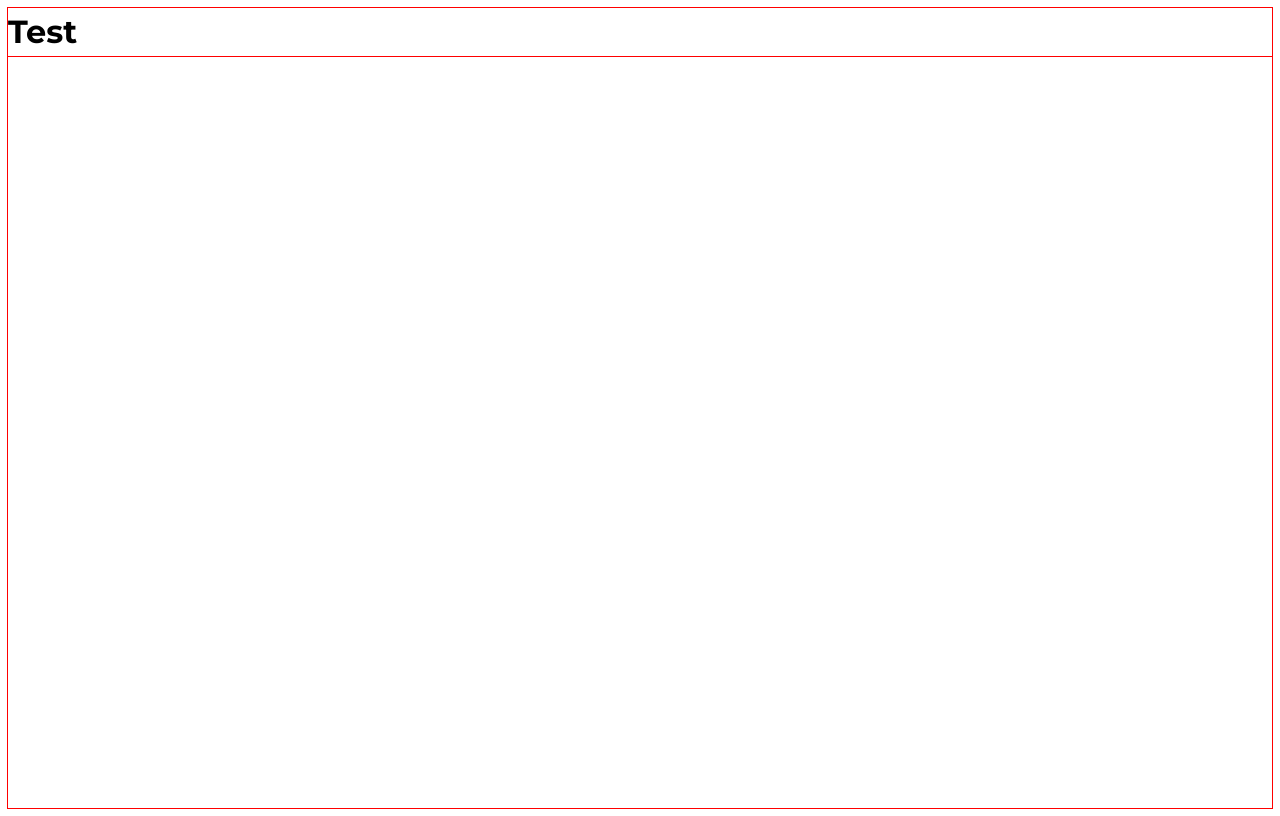
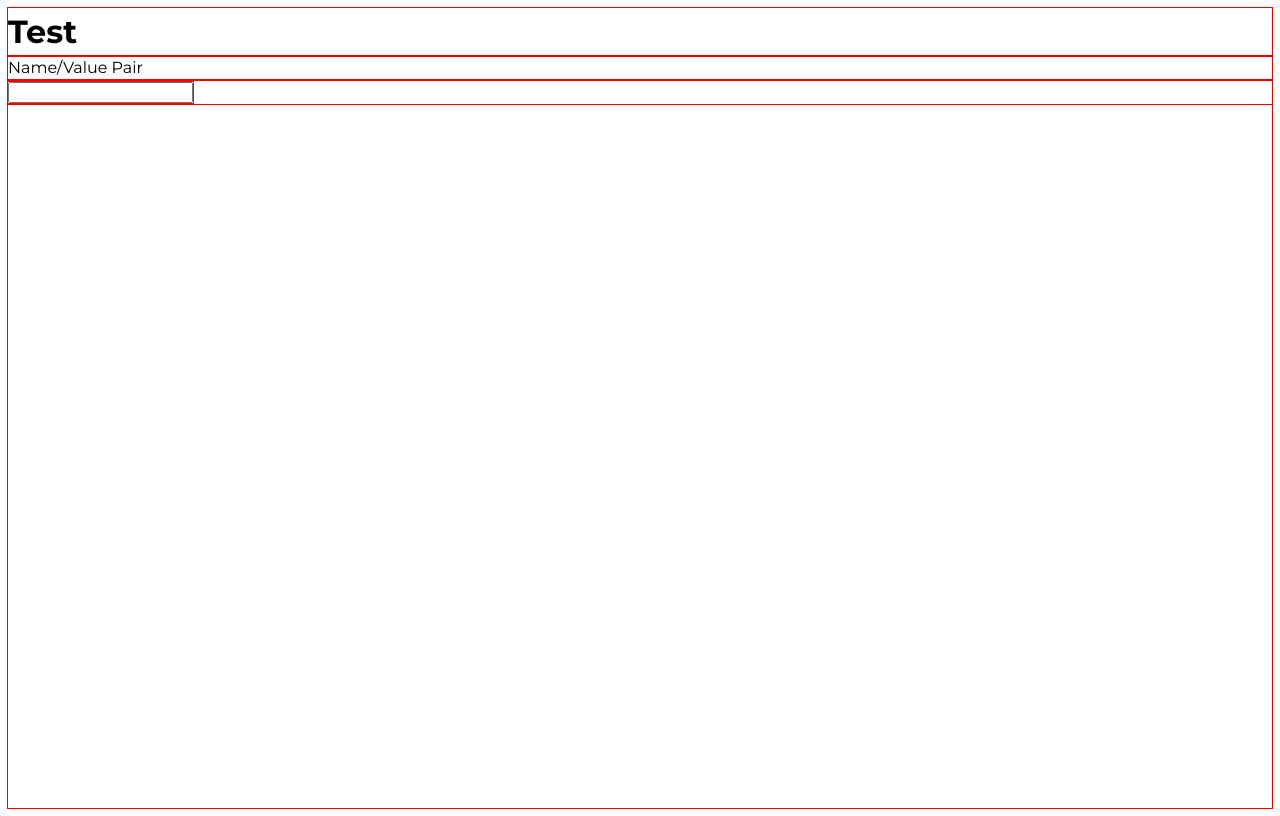
Before and after one commit to OlgaRuzhylenko/Pepperi_test_task_Olga_Ruzhylenko, a website built with Vite: page pepperi_test_task/index.html in a window 1280 px wide. Built offline with nearby package versions, Linux system fonts and the light colour scheme.

Commit message:
Update index.html

```diff
--- a/pepperi_test_task/index.html
+++ b/pepperi_test_task/index.html
@@ -16,7 +16,11 @@
   </head>
   <body>
     <div className="container">
-      <h1>Test</h1>
+      <h1 className="title">Test</h1>
+      <p className="text">Name/Value Pair</p>
+      <form className="form">
+        <input type="text" name="username" />
+      </form>
     </div>
     <script type="module" src="/src/main.js"></script>
   </body>
```
